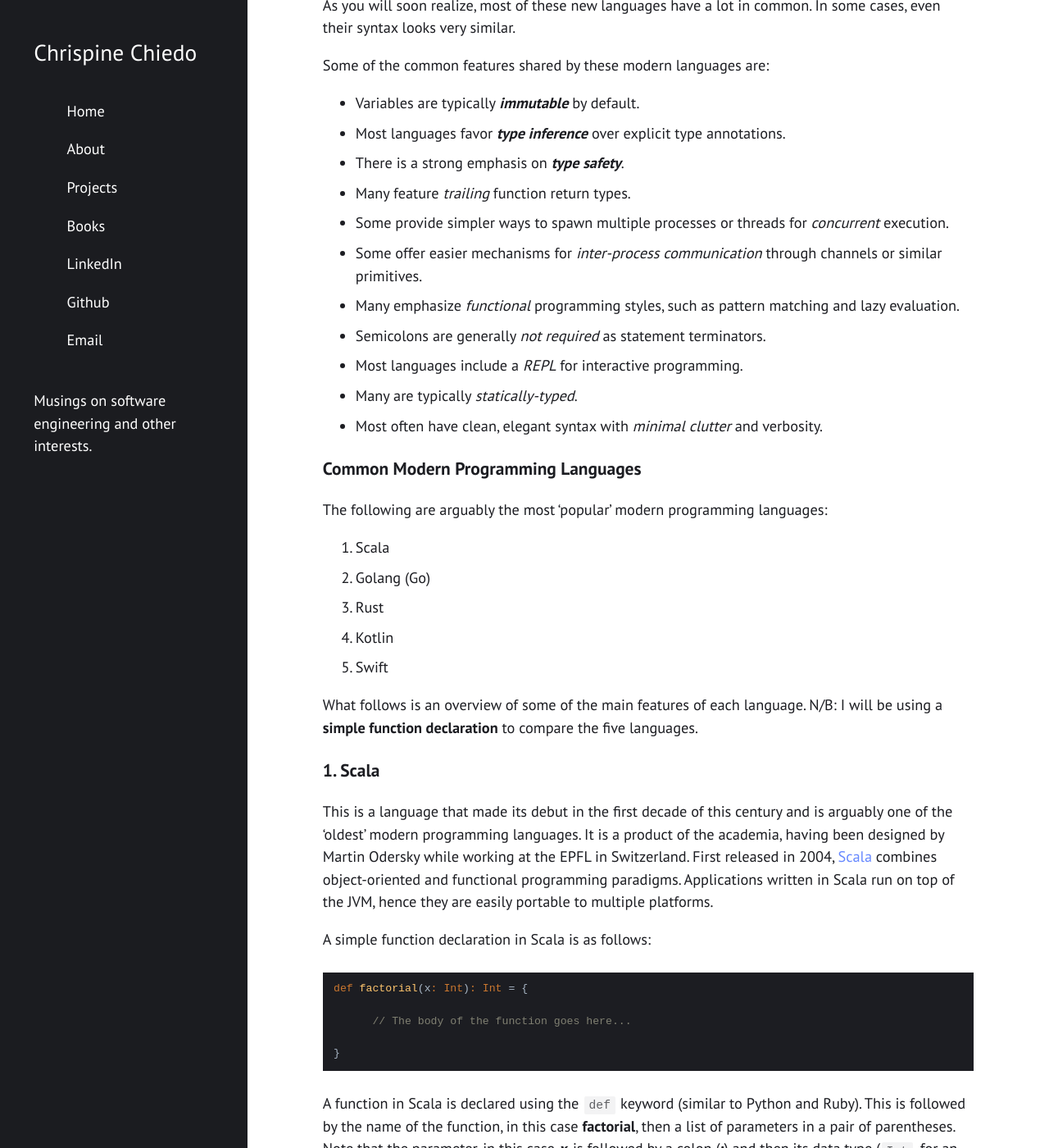
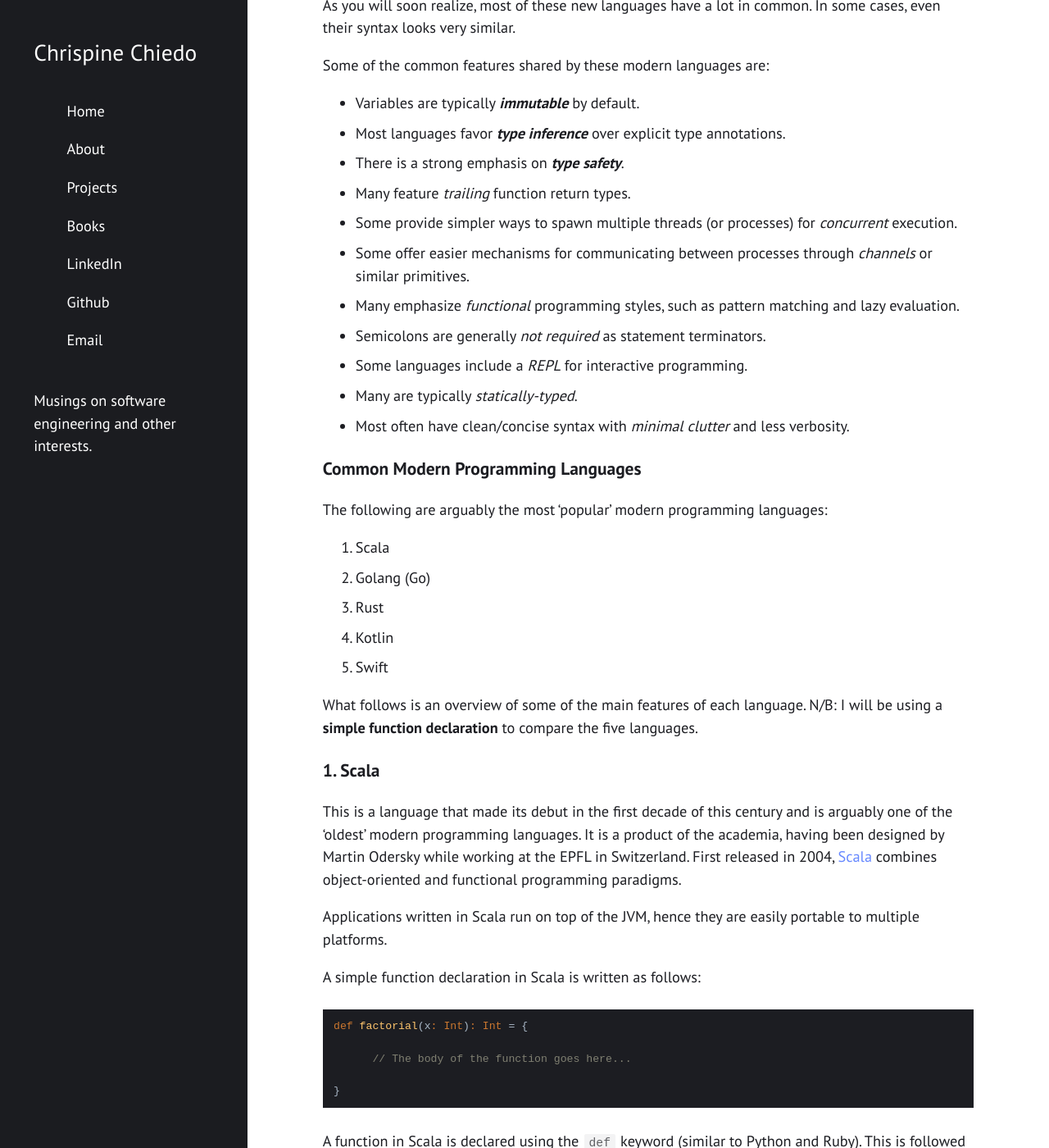
Before and after one commit to rimubytes/marvin, a Jekyll site: the page built from _posts/2017-05-06-modern-programming-languages.md, in a window 1280 px wide and 1400 px high, scrolled down 2069 px. Shown: the whole window at 82% size. Built offline with Jekyll 4.4.1, drawn with Linux system fonts in a browser that asks for light colours; nearby versions of some CDN libraries; library files that are not in the unit come from our copies.

Commit message:
update PL post

````diff
--- a/_posts/2017-05-06-modern-programming-languages.md
+++ b/_posts/2017-05-06-modern-programming-languages.md
@@ -47,13 +47,13 @@ Some of the common features shared by these modern languages are:
 * Most languages favor _**type inference**_ over explicit type annotations.
 * There is a strong emphasis on _**type safety**_.
 * Many feature _trailing_ function return types.
-* Some provide simpler ways to spawn multiple processes or threads for _concurrent_ execution.
-* Some offer easier mechanisms for _inter-process communication_ through channels or similar primitives.
+* Some provide simpler ways to spawn multiple threads (or processes) for _concurrent_ execution.
+* Some offer easier mechanisms for communicating between processes through _channels_ or similar primitives.
 * Many emphasize _functional_ programming styles, such as pattern matching and lazy evaluation.
 * Semicolons are generally _not required_ as statement terminators.
-* Most languages include a _REPL_ for interactive programming.
+* Some languages include a _REPL_ for interactive programming.
 * Many are typically _statically-typed_.
-* Most often have clean, elegant syntax with _minimal clutter_ and verbosity.
+* Most often have clean/concise syntax with _minimal clutter_ and less verbosity.
 
 ### Common Modern Programming Languages
 
@@ -70,9 +70,10 @@ N/B: I will be using a **simple function declaration** to compare the five langu
 ### 1. Scala
 
 This is a language that made its debut in the first decade of this century and is arguably one of the 'oldest' modern programming languages. It is a product of the academia, having been designed by Martin Odersky while working at the EPFL in Switzerland. First released in 2004, [Scala](https://www.scala-lang.org/) combines object-oriented and functional programming paradigms.
+
 Applications written in Scala run on top of the JVM, hence they are easily portable to multiple platforms.
 
-A simple function declaration in Scala is as follows:
+A simple function declaration in Scala is written as follows:
 
 ```scala
 def factorial(x: Int): Int = {
````
